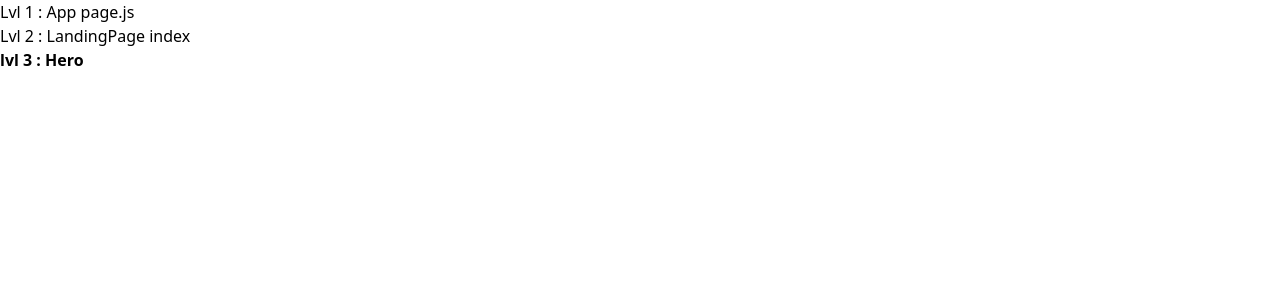
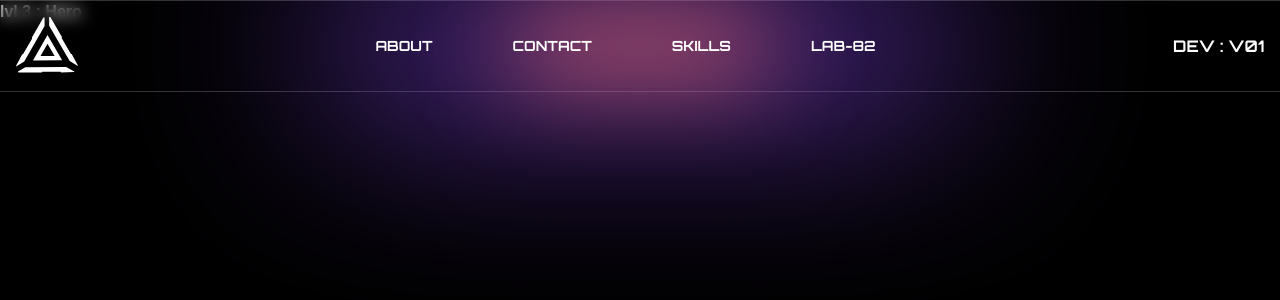
Before and after one commit to Mohd-Ruman/rumandevelops-next, a Next.js app: page / in a window 1280 px wide. Shown: the top 300 px of the page. Built offline with nearby package versions, Linux system fonts and the light colour scheme.

Commit message:
Design Base developed : Navbar done, fonts, color vars

```diff
--- a/jsconfig.json
+++ b/jsconfig.json
@@ -1,7 +1,7 @@
 {
   "compilerOptions": {
     "paths": {
-      "@/*": ["./src/*"]
+      "@/*": ["./src/*"],
     }
   }
 }
--- /dev/null
+++ b/src/app/features/landing/components/Navbar.jsx
@@ -0,0 +1,35 @@
+import React from 'react'
+import Image from 'next/image'
+
+const Navbar = () => {
+  return (
+    <>
+    <div className='relative'>
+
+
+        <div className='flex w-full flex-row justify-between fixed items-center
+        border-t-[1px] border-b-[1px] border-white/20 backdrop-blur-sm p-4'>
+
+
+            <Image src="/lab-82-icon-white.svg" width={62} height={62} alt='Lab-82 Icon'/>
+                <div className='z-10 flex flex-row gap-20 font-orbitron text-[14px] font-semibold uppercase'>
+                    <p>About</p>
+                    <p>Contact</p>
+                    <p>Skills</p>
+                    <div>
+                        <p>Lab-82</p>
+                    </div>
+                </div>
+
+            <div className='w-1/2 z-0 h-full rounded-full blur-[100px] bg-accent-primary absolute top-1/2 left-1/2 transform -translate-x-1/2 -translate-y-1/2'></div>
+            <div className='w-1/5 z-0 h-1/2 rounded-full blur-[50px] bg-accent-secondary absolute top-1/2 left-1/2 transform -translate-x-1/2 -translate-y-1/2'></div>
+
+            <div className='font-orbitron font-semibold'>DEV : V01</div>
+
+        </div>
+        </div>
+    </>
+  )
+}
+
+export default Navbar
--- a/src/app/features/landing/index.js
+++ b/src/app/features/landing/index.js
@@ -1,11 +1,13 @@
 import React from 'react';
 
 import Hero from './components/Hero.jsx';
+import Navbar from './components/Navbar.jsx';
 
 const LandingPage = () => {
   return (
     <>
-      <h1>Lvl 2 : LandingPage index</h1>
+      {/* <h1>Lvl 2 : LandingPage index</h1> */}
+      <Navbar className="z-0"/>
       <Hero/>
     </>
   )
--- a/src/app/globals.css
+++ b/src/app/globals.css
@@ -1,26 +1,60 @@
 @import "tailwindcss";
 
-/* :root {
-  --background: #ffffff;
-  --foreground: #171717;
+:root {
+  --background: #000000;
+  --foreground: #ffffff;
+
+  --accent-primary : #8E4CFF;
+  --accent-secondary : #FF7376;
+
+  --text-primary : #FFFFFF;
+  --text-description : #868686;
+  --text-highlight : #FFFFFF;
+  --text-accent : #8E4CFF;
+
+  --font-outfit: 'Outfit', sans-serif;
+  --font-orbitron: 'Orbitron', sans-serif;
 }
 
 @theme inline {
+  --color-background: var(--background);
+  --color-foreground: var(--foreground);
+  --color-accent-primary: var(--accent-primary);
+  --color-accent-secondary: var(--accent-secondary);
+  --font-sans: var(--font-geist-sans);
+  --font-mono: var(--font-geist-mono);
+
+  --font-outfit: var(--font-outfit);
+  --font-orbitron: var(--font-orbitron);
+}
+
+@layer utilities {
+  .font-outift {
+    font-family: var(--font-outfit);
+  }
+
+  .font-orbitron {
+    font-family: var(--font-orbitron);
+  }
+}
+
+/* @theme inline {
   --color-background: var(--background);
   --color-foreground: var(--foreground);
   --font-sans: var(--font-geist-sans);
   --font-mono: var(--font-geist-mono);
 }
 
+
 @media (prefers-color-scheme: dark) {
   :root {
     --background: #0a0a0a;
     --foreground: #ededed;
   }
-}
+}*/
 
 body {
   background: var(--background);
   color: var(--foreground);
   font-family: Arial, Helvetica, sans-serif;
-} */
+}
--- a/src/app/layout.js
+++ b/src/app/layout.js
@@ -19,6 +19,13 @@ export const metadata = {
 export default function RootLayout({ children }) {
   return (
     <html lang="en">
+      <head>
+        <link
+          href="https://fonts.googleapis.com/css2?family=Orbitron:wght@400;700&family=Outfit:wght@400;600&display=swap"
+          rel="stylesheet"
+        />
+
+      </head>
       <body
         className={`${geistSans.variable} ${geistMono.variable} antialiased`}
       >
--- a/src/app/page.js
+++ b/src/app/page.js
@@ -6,7 +6,7 @@ import LandingPage from "@/app/features/landing"
 export default function Home() {
   return (
     <>
-      <h1>Lvl 1 : App page.js</h1>
+      {/* <h1>Lvl 1 : App page.js</h1> */}
       <LandingPage/>
     </>
   );
```
Also changed, not shown: public/lab-82-icon-white.svg (added).
